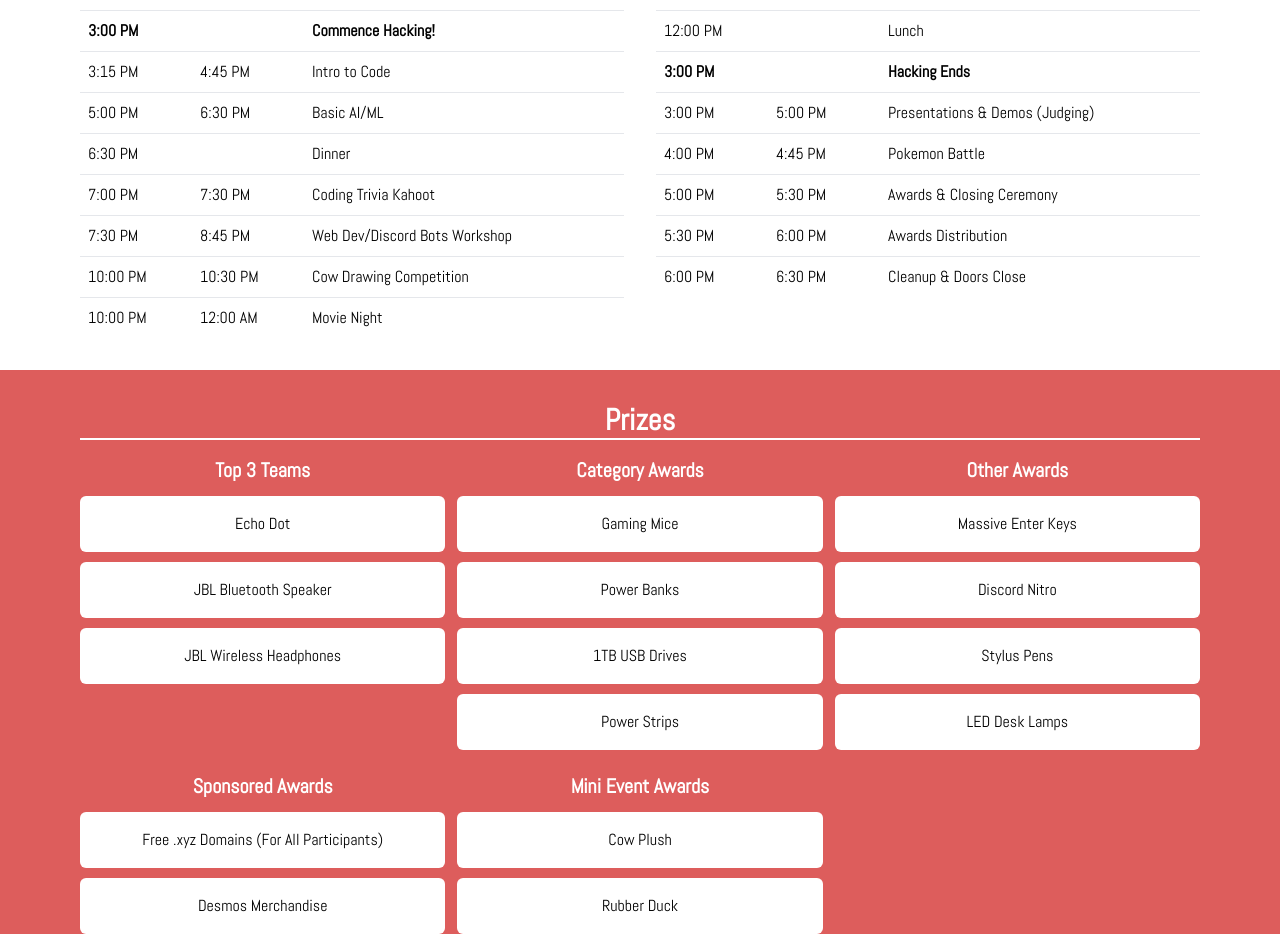
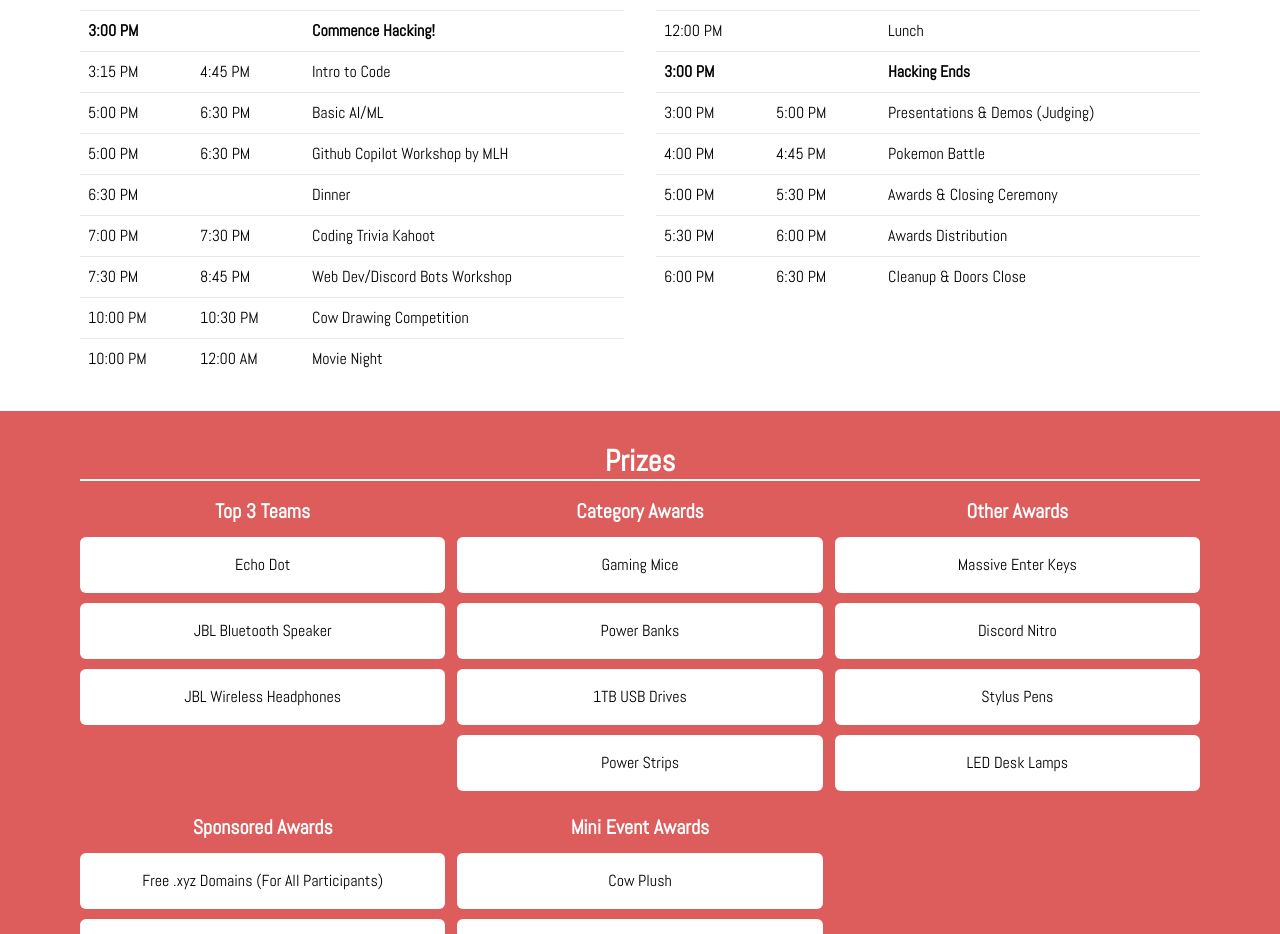
Before and after one commit to united-computations/GunnHacks10.0, a Next.js app: page / in a window 1280 px wide. Shown: the part 2123-3057 px from the top of the page. Built offline with nearby package versions, Linux system fonts and the light colour scheme.

Commit message:
update sched

```diff
--- a/src/app/(landing)/Schedule.tsx
+++ b/src/app/(landing)/Schedule.tsx
@@ -13,6 +13,7 @@ export default function Schedule() {
                     <ScheduleItem start="3:00 PM" bold>Commence Hacking!</ScheduleItem>
                     <ScheduleItem start="3:15 PM" end="4:45 PM">Intro to Code</ScheduleItem>
                     <ScheduleItem start="5:00 PM" end="6:30 PM">Basic AI/ML</ScheduleItem>
+                    <ScheduleItem start="5:00 PM" end="6:30 PM">Github Copilot Workshop by MLH</ScheduleItem>
                     <ScheduleItem start="6:30 PM">Dinner</ScheduleItem>
                     <ScheduleItem start="7:00 PM" end="7:30 PM">Coding Trivia Kahoot</ScheduleItem>
                     <ScheduleItem start="7:30 PM" end="8:45 PM">Web Dev/Discord Bots Workshop</ScheduleItem>
```
